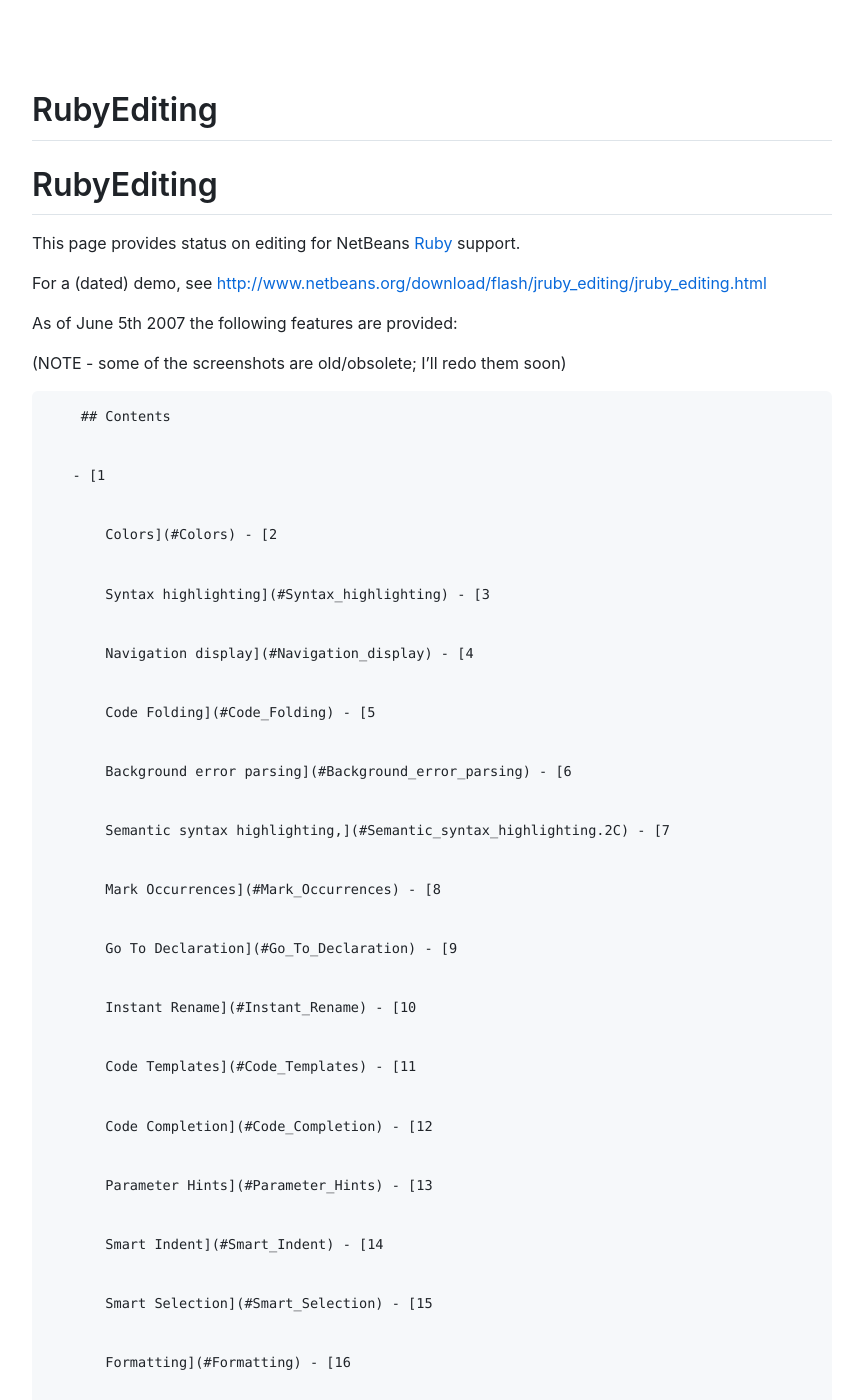
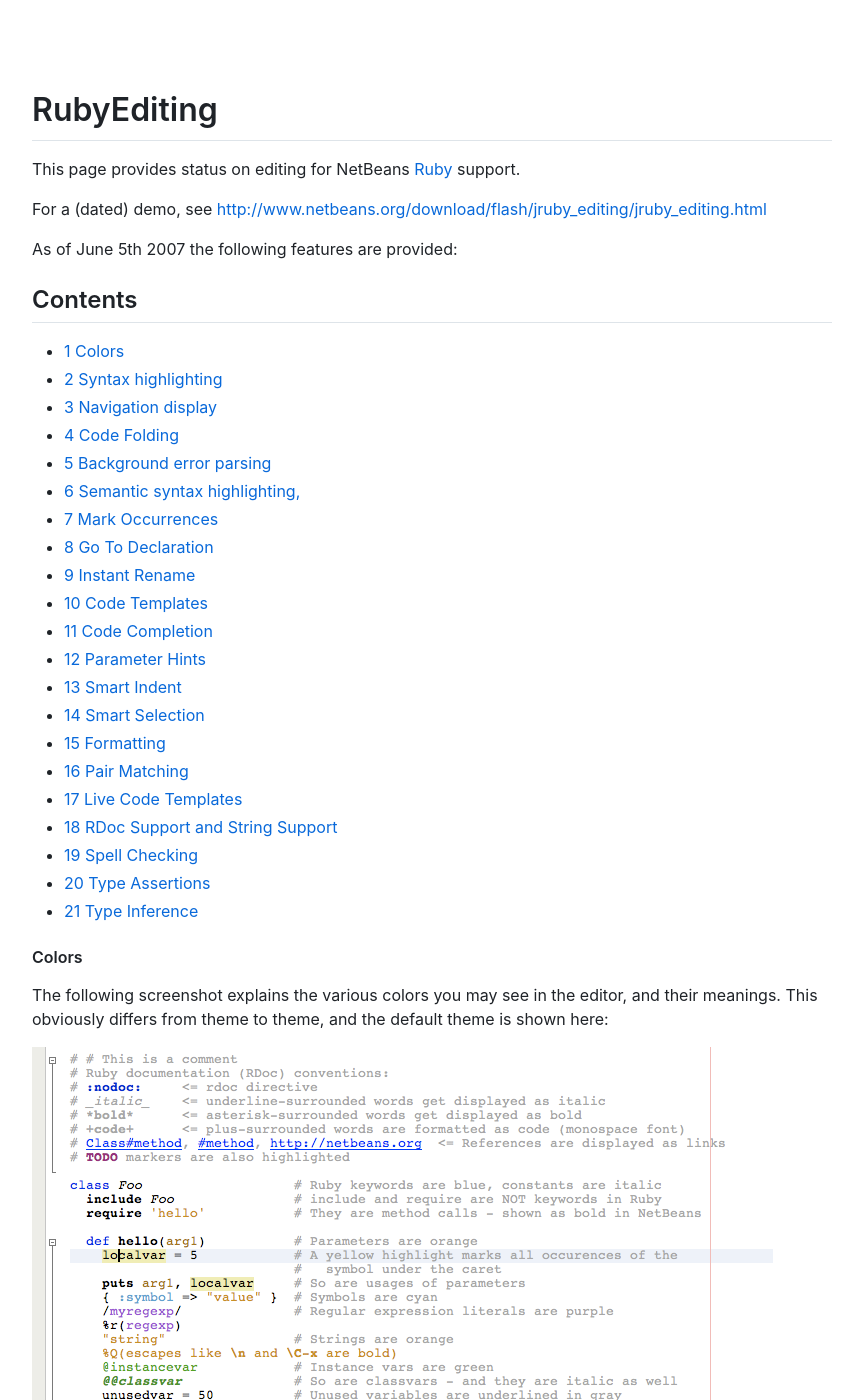
Before and after one commit to piotrhoppe/community-ruby-documentation, a Jekyll site: the page built from RubyEditing/RubyEditing.md, in a window 1280 px wide and 1400 px high. Shown: the whole window, without its empty margins (208-1056 px from the left). Built offline with Jekyll 4.4.1, drawn with Linux system fonts in a browser that asks for light colours; nearby versions of some CDN libraries; our own code applies the rules of GitHub Pages for plain Markdown files; some of the changed text lies outside the part shown.

Commit message:
fixup: Add base layout

````diff
--- a/RubyEditing/RubyEditing.md
+++ b/RubyEditing/RubyEditing.md
@@ -1,5 +1,3 @@
-# RubyEditing
-
 # RubyEditing
 
 
@@ -19,112 +17,32 @@ For a (dated) demo, see
 
 As of June 5th 2007 the following features are provided:
 
+## Contents
 
-(NOTE - some of the screenshots are old/obsolete; I'll redo them soon)
+- [1 Colors](#Colors)
+- [2 Syntax highlighting](#Syntax_highlighting)
+- [3 Navigation display](#Navigation_display)
+- [4 Code Folding](#Code_Folding)
+- [5 Background error parsing](#Background_error_parsing)
+- [6 Semantic syntax highlighting,](#Semantic_syntax_highlighting.2C)
+- [7 Mark Occurrences](#Mark_Occurrences)
+- [8 Go To Declaration](#Go_To_Declaration)
+- [9 Instant Rename](#Instant_Rename)
+- [10 Code Templates](#Code_Templates)
+- [11 Code Completion](#Code_Completion)
+- [12 Parameter Hints](#Parameter_Hints)
+- [13 Smart Indent](#Smart_Indent)
+- [14 Smart Selection](#Smart_Selection)
+- [15 Formatting](#Formatting)
+- [16 Pair Matching](#Pair_Matching)
+- [17 Live Code Templates](#Live_Code_Templates)
+- [18 RDoc Support and String Support](#RDoc_Support_and_String_Support)
+- [19 Spell Checking](#Spell_Checking)
+- [20 Type Assertions](#Type_Assertions)
+- [21 Type Inference](#Type_Inference)
 
 
-
-
-
-        ## Contents
-
-
-       - [1
-
-
-           Colors](#Colors)
-- [2
-
-
-           Syntax highlighting](#Syntax_highlighting)
-- [3
-
-
-           Navigation display](#Navigation_display)
-- [4
-
-
-           Code Folding](#Code_Folding)
-- [5
-
-
-           Background error parsing](#Background_error_parsing)
-- [6
-
-
-           Semantic syntax highlighting,](#Semantic_syntax_highlighting.2C)
-- [7
-
-
-           Mark Occurrences](#Mark_Occurrences)
-- [8
-
-
-           Go To Declaration](#Go_To_Declaration)
-- [9
-
-
-           Instant Rename](#Instant_Rename)
-- [10
-
-
-           Code Templates](#Code_Templates)
-- [11
-
-
-           Code Completion](#Code_Completion)
-- [12
-
-
-           Parameter Hints](#Parameter_Hints)
-- [13
-
-
-           Smart Indent](#Smart_Indent)
-- [14
-
-
-           Smart Selection](#Smart_Selection)
-- [15
-
-
-           Formatting](#Formatting)
-- [16
-
-
-           Pair Matching](#Pair_Matching)
-- [17
-
-
-           Live Code Templates](#Live_Code_Templates)
-- [18
-
-
-           RDoc Support and String Support](#RDoc_Support_and_String_Support)
-- [19
-
-
-           Spell Checking](#Spell_Checking)
-- [20
-
-
-           Type Assertions](#Type_Assertions)
-- [21
-
-
-           Type Inference](#Type_Inference)
-
-
-
-
-
-     if (window.showTocToggle) { var tocShowText = "show"; var tocHideText = "hide"; showTocToggle(); }
-
-
-
-
-
-    #### Colors
+#### Colors
 
 
 The following screenshot explains the various colors you may see in the editor, and their meanings. This obviously differs from theme to theme, and the default theme is shown here:
@@ -132,297 +50,175 @@ The following screenshot explains the various colors you may see in the editor,
 
 [![File:colorchart_RubyEditing.png](images/Colorchart_RubyEditing.png)](/web/20111120002454/http://wiki.netbeans.org/File:Colorchart_RubyEditing.png)
 
-
-
-    #### Syntax highlighting
-
+#### Syntax highlighting
 
 Lexical scanning is done using JRuby's scanner. This identifies, for example, global variables and instance variables.
 As in the Java editor, fields are shown in green. The editor also knows about Ruby's identifiers, so double-clicking in
 the editor to select the symbol under the mouse click will include non-Java identifier characters like @, $, etc.
 
-
-
-    #### Navigation display
-
+#### Navigation display
 
 The navigator displays the structure of the file, from modules down to individual methods, fields, and attributes.
 Double-clicking on an element in the navigator window warps to its source in the editor.
 
-
 [![File:navigator_RubyEditing.png](images/Navigator_RubyEditing.png)](/web/20111120002454/http://wiki.netbeans.org/File:Navigator_RubyEditing.png)
 
-
-The structure analyzer is aware of Ruby constructs:
-
-      attr
-
-     ,
-
-      attr_accessor
-
-     ,
-
-      attr_reader
-
-     ,
-
-      module_function
-
-     etc will all properly construct fields, singleton methods etc. that are included in navigation and code completion.
+The structure analyzer is aware of Ruby constructs: `attr, attr_accessor, attr_reader, module_function`
+etc will all properly construct fields, singleton methods etc. that are included in navigation and code completion.
 
 
 The filtering checkbuttons allow you to filter out private methods, fields, etc.
 
-
-
-    #### Code Folding
-
+#### Code Folding
 
 Modules, classes, and methods are foldable.
 
 
 [![File:folding_RubyEditing.png](images/Folding_RubyEditing.png)](/web/20111120002454/http://wiki.netbeans.org/File:Folding_RubyEditing.png)
 
-
-
-    #### Background error parsing
-
+#### Background error parsing
 
 The JRuby parser is run in the background when the user stops typing, and provides error messages as error annotations.
 On a successful parse, the parse tree is used to drive additional features. (And in the future, JRuby will hopefully
 provide partial parse trees even on erroneous Ruby files.)
 
-
 [![File:background-parsing_RubyEditing.png](images/Background-parsing_RubyEditing.png)](/web/20111120002454/http://wiki.netbeans.org/File:Background-parsing_RubyEditing.png)
 
-
-
-    #### Semantic syntax highlighting,
-
+#### Semantic syntax highlighting,
 
 This identifies method calls and definitions, parameters, and unused variables.
 
-
 [![File:ruby-highlighting_RubyEditing.png](images/Ruby-highlighting_RubyEditing.png)](/web/20111120002454/http://wiki.netbeans.org/File:Ruby-highlighting_RubyEditing.png)
 
-
-
-
-
-    #### Mark Occurrences
-
+#### Mark Occurrences
 
 Placing the caret on an element (such as a local variable, dynamic variable, instance variable, global variable,
 method call, or class reference) will highlight all other references as well as redefinitions of the current symbol.
 
-
 The first example shows parameters highlighted when you place the caret on one of them:
-
 
 [![File:highlighting4_RubyEditing.png](images/Highlighting4_RubyEditing.png)](/web/20111120002454/http://wiki.netbeans.org/File:Highlighting4_RubyEditing.png)
 
+If you place the caret on a method definition, it will highlight all the potential exit points (the last statement of
+the method, as well as any `return, yield, return` or `fail` statements.)
 
-If you place the caret on a method definition, it will highlight all the potential exit points (the last statement of
-the method, as well as any
-
-      return
-
-     ,
-
-      yield
-
-     ,
-
-      return
-
-     or
-
-      fail
-
-     statements.)
-
-
-
-    #### Go To Declaration
-
+#### Go To Declaration
 
 Right click on an element and choose Go To > Declaration, and it will warp to the declaration for the element,
 if possible. (Note - this is still highly experimental. It will work right for local variables and dynamic
 variables, but for methods and such it needs to include the type inference prototype as well as some other
 facilities for finding references in the builtin libraries.)
 
-
 This feature is also available via editor hyperlinks - hold the Control key (or the Command key on the mac) and
 as you drag the mouse over the source, identifiers are highlighted as hyperlinks. Clicking on a hyperlink will
 warp to its source if possible.
 
-
 [![File:goto-declaration_RubyEditing.png](images/Goto-declaration_RubyEditing.png)](/web/20111120002454/http://wiki.netbeans.org/File:Goto-declaration_RubyEditing.png)
 
-
-
-
-
-    #### Instant Rename
-
+#### Instant Rename
 
 Renaming a local or dynamic variable is done in place and all references are updated on the fly. To invoke,
 right click on the element. On OSX, the keybinding is Command-R.
 
-
 [![File:instant-rename_RubyEditing.png](images/Instant-rename_RubyEditing.png)](/web/20111120002454/http://wiki.netbeans.org/File:Instant-rename_RubyEditing.png)
 
-
-
-
-
-    #### Code Templates
-
+#### Code Templates
 
 Some basic code templates are available for Ruby. We need more. If you have any constructs you'd like
 to be exposed as a live code template (e.g. a parameterized code template) let me know.
 
-
-
-    #### Code Completion
-
+#### Code Completion
 
 Some basic code completion is provided. When you hit Ctrl-Space, completion is provided for local variables
 and dynamic variables in the current block, as well as method names, class names and constants in the
 same file.
 
-
 In addition, various Ruby builtins such as keywords and predefined constants are provided.
-
 
 This is an area where further research is going to yield some improvements using Type inference,
 a symbol cache from the builtin libraries, etc.
 
-
 [![File:all-completion_RubyEditing.png](images/All-completion_RubyEditing.png)](/web/20111120002454/http://wiki.netbeans.org/File:All-completion_RubyEditing.png)
-
 
 [![File:singleton-completion_RubyEditing.png](images/Singleton-completion_RubyEditing.png)](/web/20111120002454/http://wiki.netbeans.org/File:Singleton-completion_RubyEditing.png)
 
-
 [![File:instance-completion_RubyEditing.png](images/Instance-completion_RubyEditing.png)](/web/20111120002454/http://wiki.netbeans.org/File:Instance-completion_RubyEditing.png)
-
 
 When there is associated ruby documentation (rdoc) for a program element, it is displayed
 in a documentation popup adjacent to the code completion window, as shown in the
 following screenshot:
 
-
 [![File:completion-docs_RubyEditing.png](images/Completion-docs_RubyEditing.png)](/web/20111120002454/http://wiki.netbeans.org/File:Completion-docs_RubyEditing.png)
 
-
 There is documentation for some builtin keywords as well, based on
-Charlie's ruby spec (
-     [http://www.headius.com/rubyspec/index.php/Ruby_Language](https://web.archive.org/web/20111120002454/http://www.headius.com/rubyspec/index.php/Ruby_Language)
-     )
-
+Charlie's ruby spec ([http://www.headius.com/rubyspec/index.php/Ruby_Language](http://www.headius.com/rubyspec/index.php/Ruby_Language))
 
 [![File:ruby-keyword-help_RubyEditing.png](images/Ruby-keyword-help_RubyEditing.png)](/web/20111120002454/http://wiki.netbeans.org/File:Ruby-keyword-help_RubyEditing.png)
-
 
 Code completion also provides help in specific contexts. For example, if
 you invoke code completion within the string of a require or load statement,
 it lists available imports:
 
-
 [![File:require-completion_RubyEditing.png](images/Require-completion_RubyEditing.png)](/web/20111120002454/http://wiki.netbeans.org/File:Require-completion_RubyEditing.png)
-
 
 If you invoke it in while typing a regular expression, it helps
 you with the regular expression syntax:
 
-
 [![File:regexp-completion_RubyEditing.png](images/Regexp-completion_RubyEditing.png)](/web/20111120002454/http://wiki.netbeans.org/File:Regexp-completion_RubyEditing.png)
-
 
 And if you're typing Ruby code and can't remember the names or meanings of
 dollar variables, or what the escapde codes are following a percent sign,
 use code completion:
 
-
 [![File:dollar-completion_RubyEditing.png](images/Dollar-completion_RubyEditing.png)](/web/20111120002454/http://wiki.netbeans.org/File:Dollar-completion_RubyEditing.png)
-     [![File:percent-completion_RubyEditing.png](images/Percent-completion_RubyEditing.png)](/web/20111120002454/http://wiki.netbeans.org/File:Percent-completion_RubyEditing.png)
-
+[![File:percent-completion_RubyEditing.png](images/Percent-completion_RubyEditing.png)](/web/20111120002454/http://wiki.netbeans.org/File:Percent-completion_RubyEditing.png)
 
 There are more scenarios; for example, invoking code completion after
 a "def" keyword will only list inherited methods from the superclasses,
 and so on. This is an area where we can probably tweak, tweak, and then
 tweak some more.
 
-
 The code completion rendering of RDoc is also able to provide Ruby syntax
 highlighting for embedded code fragments, as shown here:
 
+[[1]](https://blogs.sun.com/tor/resource/improved-rdoc2_RubyEditing.png)
 
-[[1]](https://web.archive.org/web/20111120002454/http://blogs.sun.com/tor/resource/improved-rdoc2_RubyEditing.png)
+#### Parameter Hints
 
-
-
-    #### Parameter Hints
-
-
-Hit Alt-P (or Ctrl-P) to see the parameters for the current method call. The current
+Hit `<kbd>Alt</kbd>-<kbd>P</kbd>` (or `Ctrl-P`) to see the parameters for the current method call. The current
 parameter being edited is shown in bold. (This relies on figuring out the method
 signature for the method being called, which isn't always possible.)
 
-
 [![File:param-hints_RubyEditing.png](images/Param-hints_RubyEditing.png)](/web/20111120002454/http://wiki.netbeans.org/File:Param-hints_RubyEditing.png)
 
-
-
-    #### Smart Indent
-
+#### Smart Indent
 
 Pressing Return to create a new line causes the new line to be indented appropriately, e.g. same
 line as the previous line, or further indented when a new block is establishes, e.g. in an if statement,
 case statement, etc.
-
 
 Smart indent does not only occur when hitting newline: If you type "end" at the beginning of a line,
 it will reindent the line such that the end is aligned with the corresponding opening statement,
 such as class, def, for, etc.  If you continue typing (where "end" was simply the prefix of
 for example endiandCheck()), the line will get reindented to its original position immediately.
 
+#### Smart Selection
 
+If you press `Alt-Shift-PERIOD (.)` and `Alt-Shift-COMMA (,)` (on the Mac `Ctrl-Shift-PERIOD` and
+`Ctrl-Shift-COMMA`), the editor will select
+progressively larger/smaller code blocks around the caret. For example,
+if you're within a `for` block, it will first select the for block,
+then the surrounding `if` block, then the method definition, then the class,
+then the module. Within a comment, first the line is selected, then the
+whole comment block, then whatever logical code block surrounds the comment.
 
-    #### Smart Selection
-
-
-If you press Alt-Shift-PERIOD (.) and Alt-Shift-COMMA (,) (on the Mac Ctrl-Shift-PERIOD and
-Ctrl-Shift-COMMA), the editor will select
-progressively larger/smaller code blocks around the caret. For example, if you're within
-a
-
-      for
-
-     block, it will first select the for block, then the surrounding
-
-      if
-
-     block, then the
-method definition, then the class, then the module. Within a comment, first the
-line is selected, then the whole comment block, then whatever logical code block surrounds
-the comment.
-
-
-
-    #### Formatting
-
+#### Formatting
 
 Reformat will reindent the source code using the same logic that Smart Indent is using. There
 is also a Pretty Printer (which will go a bit further in reorganizing code, adding or removing
 parentheses, etc). The Pretty Printer is incomplete and is not yet enabled.
 
-
-
-    #### Pair Matching
-
+#### Pair Matching
 
 The editor automatically highlights matching parentheses, braces, brackets, string delimiters,
 regular expression delimiters, etc. In addition, as you're editing, the editor tries to
@@ -432,132 +228,87 @@ you then type the closing "}", it removes the previous "}" such that the documen
 the intended text. The important part here is that while you're editing, the file stays
 valid such that code completion will work etc.
 
-
 Pair Matching works on blocks as well.  If you type "for something" and hit Return, an
 "end" statement will automatically be inserted if appropriate. Similarly for closing
 braces in blocks.
 
+It also works on =begin/=end pairs, as well as here-docs: Try typing
+```
+x =
+```
 
-It also works on =begin/=end pairs, as well as here-docs: Try typing
-
-      x =
-
-    #### Live Code Templates
-
+#### Live Code Templates
 
 Also known as snippets or abbreviations, this feature lets you quickly insert snippets of
 code into your editor. The snippets can contain logical parameters which are evaluated
 at expansion time, and kept in sync as you are editing them. Press tab to move from one
 parameter to the next.
 
-
 For example, let's say you define the following snippet:
 
-
 [![File:create-template_RubyEditing.png](images/Create-template_RubyEditing.png)](/web/20111120002454/http://wiki.netbeans.org/File:Create-template_RubyEditing.png)
-
 
 This snippet is named "dob", and if you type "dob" followed by tab in the following
 example, you end up with a do block.  Notice how at expansion time,
 the live code template picked an unused variable name among the candidates;
 the NetBeans live templates can use semantic program information.
 
-
 [![File:find-unused-local_RubyEditing.png](images/Find-unused-local_RubyEditing.png)](/web/20111120002454/http://wiki.netbeans.org/File:Find-unused-local_RubyEditing.png)
-
 
 Here's another logical snippet using semantic information:
 
-
 [![File:create-ctx-template_RubyEditing.png](images/Create-ctx-template_RubyEditing.png)](/web/20111120002454/http://wiki.netbeans.org/File:Create-ctx-template_RubyEditing.png)
-
 
 And here's what it exands to; note that when determining the superclass it doesn't
 necessarily just look at the current file; if you were just adding a method to the
-
-      Integer
-
-     class, it would correctly report
-
-      Numeric
-
-     as the superclass:
-
+`Integer` class, it would correctly report `Numeric` as the superclass:
 
 [![File:ctx-expansion_RubyEditing.png](images/Ctx-expansion_RubyEditing.png)](/web/20111120002454/http://wiki.netbeans.org/File:Ctx-expansion_RubyEditing.png)
 
+The TextMate snippets have been converted and are bundled with the IDE by default.
+More details on these are described in the [RubyCodeTemplates](../RubyCodeTemplates/RubyCodeTemplates.md) document.
 
-The TextMate snippets have been converted and are bundled with the IDE by default.
-More details on these are described in the
-     [RubyCodeTemplates](../RubyCodeTemplates/RubyCodeTemplates.md)
-     document.
-
-
-
-    #### RDoc Support and String Support
-
+#### RDoc Support and String Support
 
 Comments containing RDoc tags or directives will show the RDoc directives as highlighted. Similarly,
 quoted strings will show the escape sequences in bold.
 
-
 [![File:rdoc-comments_RubyEditing.png](images/Rdoc-comments_RubyEditing.png)](/web/20111120002454/http://wiki.netbeans.org/File:Rdoc-comments_RubyEditing.png)
-
 
 Embedded code fragments within String literals and regular expressions is also supported, as shown
 here:
 
-
 [![File:ruby-embedded-strings_RubyEditing.png](images/Ruby-embedded-strings_RubyEditing.png)](/web/20111120002454/http://wiki.netbeans.org/File:Ruby-embedded-strings_RubyEditing.png)
 
-
-
-    #### Spell Checking
-
+#### Spell Checking
 
 Spell checking is available as a plugin; spell checking is performed not only in
 Ruby comments but in RHTML text as well.  The spell checker knows about RDoc conventions
 to avoid providing false positives on method names, links, symbols, etc.
 
-
 [![File:base_typos2_RubyEditing.png](images/Base_typos2_RubyEditing.png)](/web/20111120002454/http://wiki.netbeans.org/File:Base_typos2_RubyEditing.png)
-
 
 This feature is not in the standard builds; you can
      [download a plugin](https://web.archive.org/web/20111120002454/http://blogs.sun.com/tor/entry/ruby_screenshot_of_the_week16)
      to get it.
 
-
-
-    #### Type Assertions
-
+#### Type Assertions
 
 To be completed.  In meantime refer to:
      [http://blogs.sun.com/tor/date/20090113](https://web.archive.org/web/20111120002454/http://blogs.sun.com/tor/date/20090113)
 
-
 updated Mar 14 by
      [TorNorbye](/web/20111120002454/http://wiki.netbeans.org/TorNorbye)
 
-
-     Last updated 22 Jan 09 by
+Last updated 22 Jan 09 by
      [greg](/web/20111120002454/http://wiki.netbeans.org/wiki/index.php?title=Greg&action=edit&redlink=1)
 
-
-
-    #### Type Inference
-
+#### Type Inference
 
 In 6.7 you can enable enhanced type inference in Options -> Miscellaneous -> Ruby.
 
-
 [![File:ti_options_RubyEditing.png](images/Ti_options_RubyEditing.png)](/web/20111120002454/http://wiki.netbeans.org/File:Ti_options_RubyEditing.png)
-
 
 Once enabled, the IDE will try to infer return types for methods and display those types in the navigator and in the code completion dialog. Inferring method types might be slow for some projects and there are certain constructs that the IDE don't know how to infer as of now, so it is not 100% accurate.
 
-
-
-     Retrieved from "
-     [http://wiki.netbeans.org/RubyEditing](../RubyEditing/RubyEditing.md)
-     "
+Retrieved from "[http://wiki.netbeans.org/RubyEditing](../RubyEditing/RubyEditing.md)"
````
